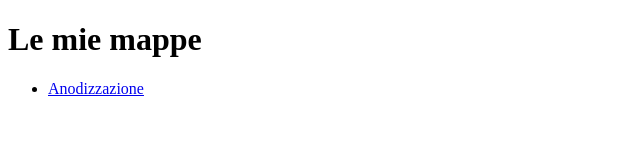
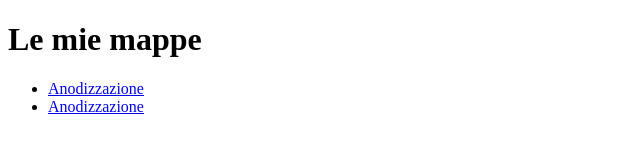
Before and after one commit to Genics74/genics74.github.io, a plain HTML site: page index.html in a window 1280 px wide. Shown: the whole page, without its empty margins (0-640 px from the left). Drawn offline with Linux system fonts and the light colour scheme.

Commit message:
Update index.html

```diff
--- a/index.html
+++ b/index.html
@@ -8,6 +8,7 @@
   <h1>Le mie mappe</h1>
   <ul>
     <li><a href="Anodizzazione.html">Anodizzazione</a></li>
+    <li><a href="Anodizzazione.md">Anodizzazione</a></li>
   </ul>
 </body>
 </html>
```
